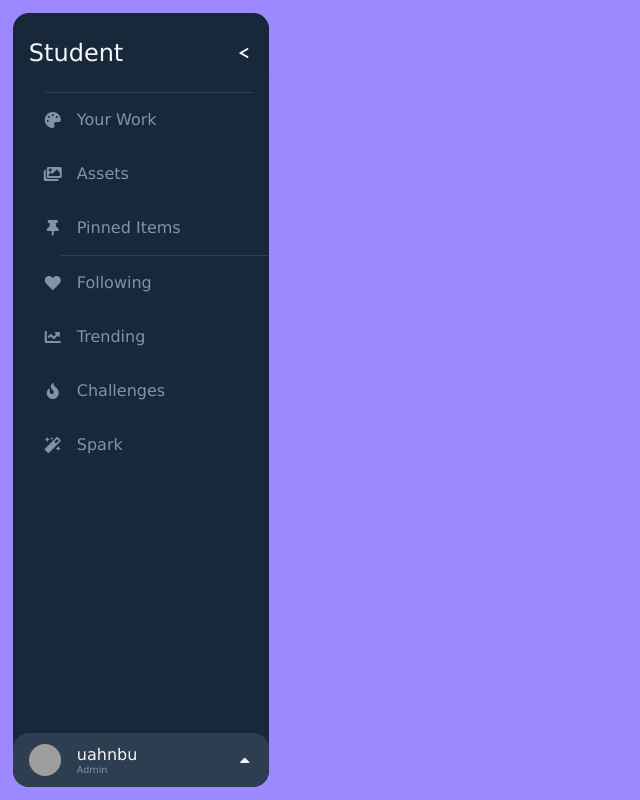
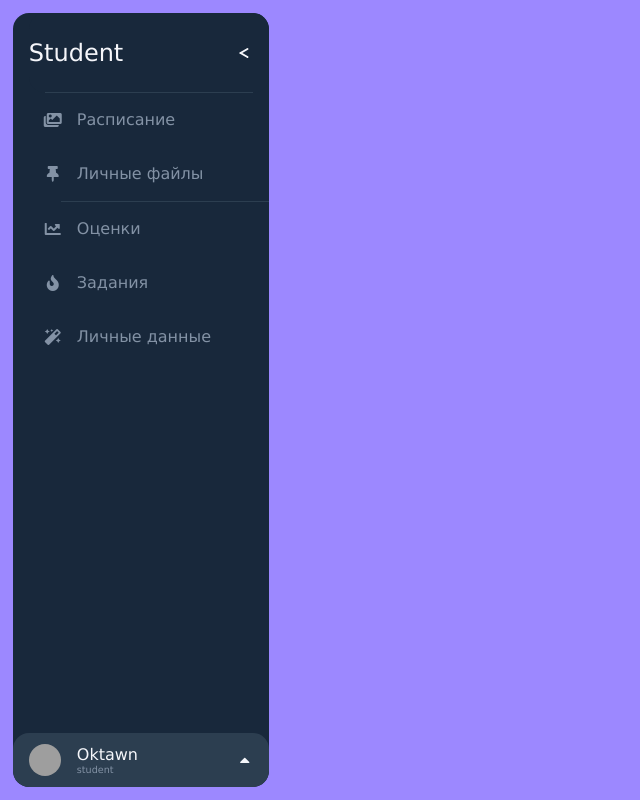
Before and after one commit to Oktawn/Course_DB, a Flask app: page / in a window 1280 px wide. Shown: the whole page, without its empty margins (0-640 px from the left). Run offline with Flask 3, Linux system fonts and the light colour scheme; parts of the project's set-up code (start-up, migrations or seed data) failed here and were passed over; grey boxes are pictures that could not be loaded.

Commit message:
change page

```diff
--- a/app.py
+++ b/app.py
@@ -1,22 +1,27 @@
-from flask import Flask, render_template, request, url_for, session,redirect
+from flask import Flask, render_template, request, url_for, session, redirect
 
 app = Flask(__name__)
+app.config.from_object("config.py")
+from app import views
+
 
 @app.route("/")
 def home():
-    #our code will co here
-    return render_template("home.html")
+    user = {"nickname": "Oktawn", "policy": "student"}
+    return render_template("home.html", user=user)
 
-@app.route("/login", methods = ["POST", "GET"])
+
+@app.route("/login", methods=["GET", "POST"])
 def login():
-    #our code will co here
+    # our code will co here
     return render_template("login.html")
+
 
 @app.route("/logout")
 def logout():
-    #our code will co here
+    # our code will co here
     return redirect(url_for("login.html"))
 
 
-if __name__ == '__main__':
+if __name__ == "__main__":
     app.run(debug=True)
--- /dev/null
+++ b/config.py
@@ -0,0 +1,2 @@
+CSRF_ENABLED = True
+SECRET_KEY = "you-will-never-guess"
--- a/templates/home.html
+++ b/templates/home.html
@@ -1,5 +1,5 @@
 <!DOCTYPE html>
-<html lang="en">
+<html lang="ru">
 
 <head>
     <meta charset="UTF-8">
@@ -18,14 +18,12 @@
             <hr />
         </div>
         <div id="nav-content">
-            <div class="nav-button"><i class="fas fa-palette"></i><span>Your Work</span></div>
-            <div class="nav-button"><i class="fas fa-images"></i><span>Assets</span></div>
-            <div class="nav-button"><i class="fas fa-thumbtack"></i><span>Pinned Items</span></div>
+            <div class="nav-button"><i class="fas fa-images"></i><span>Расписание</span></div>
+            <div class="nav-button"><i class="fas fa-thumbtack"></i><span>Личные файлы</span></div>
             <hr />
-            <div class="nav-button"><i class="fas fa-heart"></i><span>Following</span></div>
-            <div class="nav-button"><i class="fas fa-chart-line"></i><span>Trending</span></div>
-            <div class="nav-button"><i class="fas fa-fire"></i><span>Challenges</span></div>
-            <div class="nav-button"><i class="fas fa-magic"></i><span>Spark</span></div>
+            <div class="nav-button"><i class="fas fa-chart-line"></i><span>Оценки</span></div>
+            <div class="nav-button"><i class="fas fa-fire"></i><span>Задания</span></div>
+            <div class="nav-button"><i class="fas fa-magic"></i><span>Личные данные</span></div>
         </div>
         <input id="nav-footer-toggle" type="checkbox" />
         <div id="nav-footer">
@@ -33,11 +31,11 @@
                 <div id="nav-footer-avatar"><img src="https://gravatar.com/avatar/4474ca42d303761c2901fa819c4f2547" />
                 </div>
                 <div id="nav-footer-titlebox"><a id="nav-footer-title" href="https://codepen.io/uahnbu/pens/public"
-                        target="_blank">uahnbu</a><span id="nav-footer-subtitle">Admin</span></div>
+                        target="_blank">{{user.nickname}}</a><span id="nav-footer-subtitle">{{user.policy}}</span></div>
                 <label for="nav-footer-toggle"><i class="fas fa-caret-up"></i></label>
             </div>
             <div id="nav-footer-content">
-                <Lorem><a href="login">logout</a></Lorem>
+                <Lorem><a href="login" >logout</a></Lorem>
             </div>
         </div>
     </div>
```
